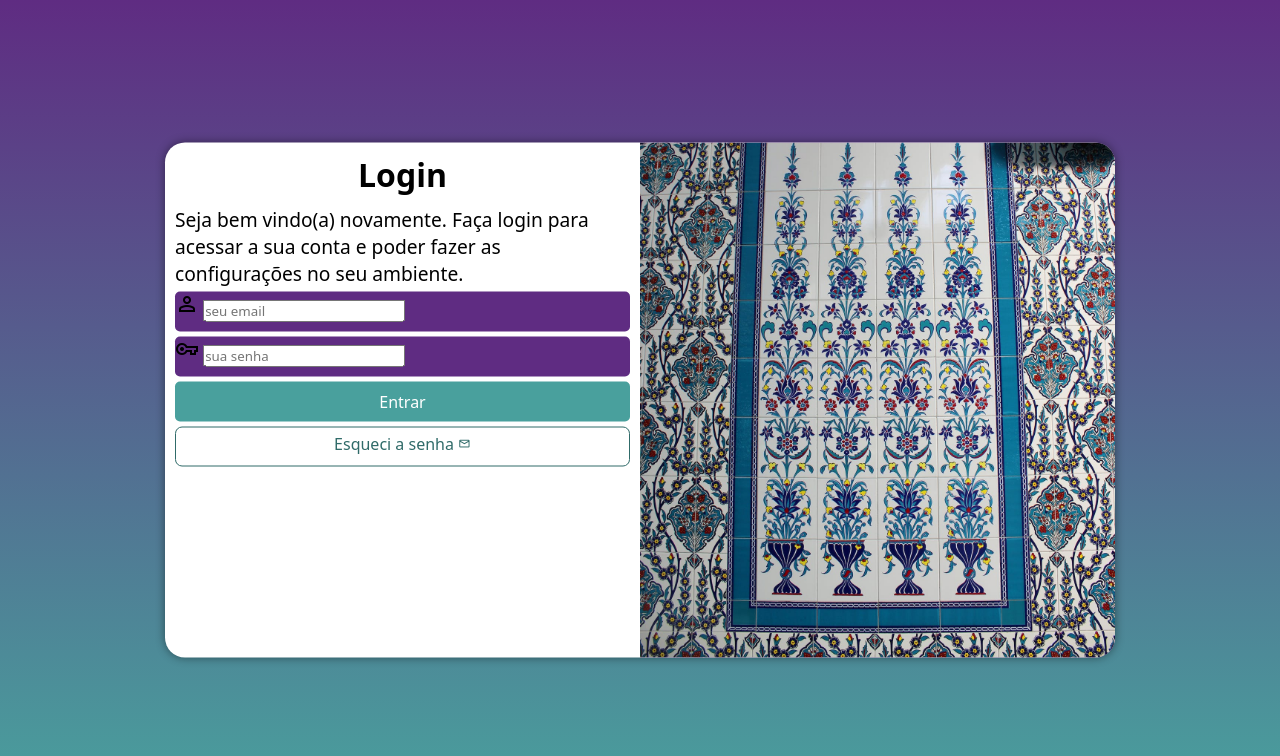
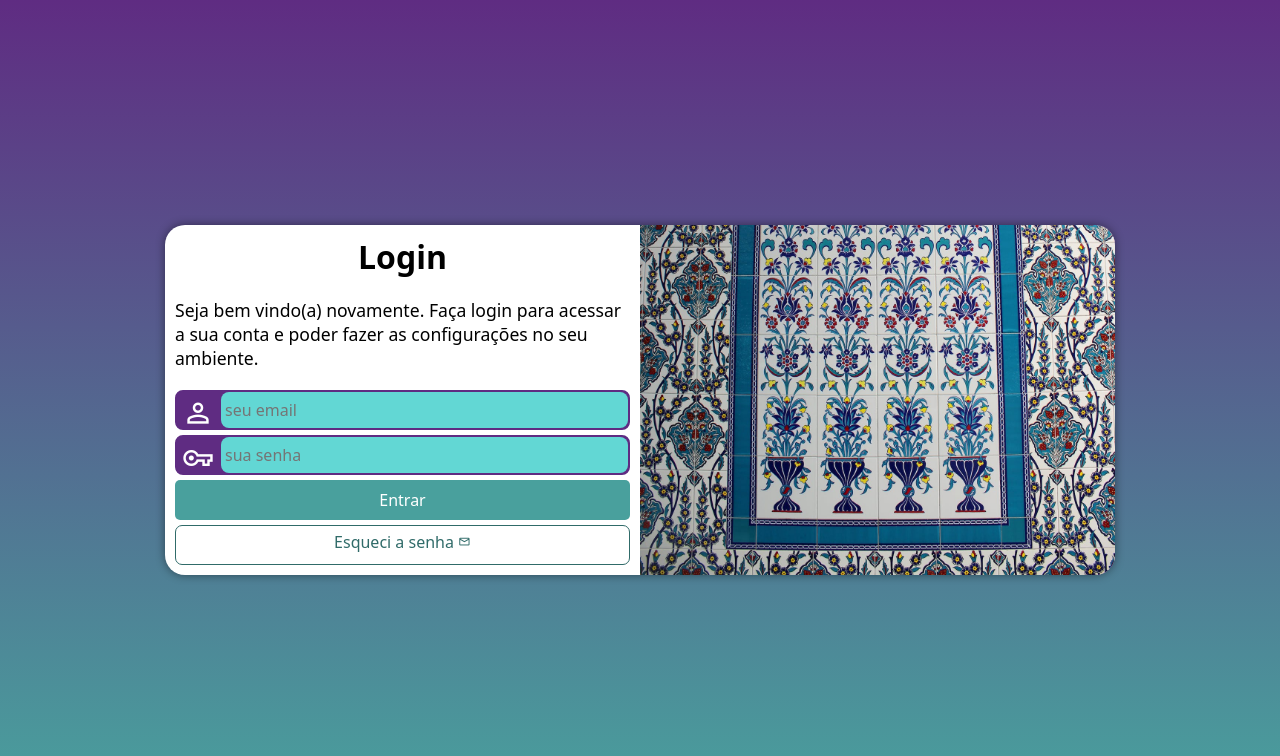
Before and after one commit to Jan-Carneiro/pojeto-login, a plain HTML site: page index.html in a window 1280 px wide. Drawn offline with nearby package versions, Linux system fonts and the light colour scheme.

Commit message:
concluído...

```diff
--- a/estilos/mediaqueries.css
+++ b/estilos/mediaqueries.css
@@ -9,12 +9,14 @@ Desktop: 992px - 1200px;
 Telas grandes: > 1200px.
 */
 
+/*CONFIGURAÇÃO PARA TABLET*/
 @media screen and (min-width: 768px) and (max-width: 992px){
     body{
         background-image: linear-gradient(to top, #49a09d, #5f2c82);
     }
     section#login{
         width: 80vw;
+        height: 280px;
     }
     section#login > div#imagem{
         float: left;
@@ -28,12 +30,14 @@ Telas grandes: > 1200px.
     }
 }
 
+/*CONFIGURAÇÃO PARA DESKTOP*/
 @media screen and (min-width: 992px){
     body{
         background-image: linear-gradient(to top, #49a09d, #5f2c82);
     }
     section#login{
         width: 950px;
+        height: 350px;
     }
     section#login > div#imagem{
         float: right;
@@ -51,6 +55,7 @@ Telas grandes: > 1200px.
     }
 
     div#formulario > p{
-        font-size: 1.2em;
+        font-size: 1.1em;
+        margin: 20px 0px;
     }
 }
--- a/estilos/style.css
+++ b/estilos/style.css
@@ -71,12 +71,35 @@ form > div.campo{
     display: block;
     width: 100%;
     height: 40px;
-    border-radius: 5px;
+    border-radius: 8px;
+    border: 2px solid #5f2c82 ;
     margin: 5px 0px;
 }
 div.campo > label{
     display: none;
 }
+div.campo > span{
+    color: white;
+    /*background-color: black;*/
+    font-size: 2em;
+    width: 40px;
+    padding: 5px;
+}
+div.campo >input{
+    background-color:#62d7d4;
+    font-size: 1em;
+    width: calc(100% - 44px);
+    height: 100%;
+    border: 0px;
+    border-radius: 8px;
+    padding: 4px;
+    margin-left: 44px;
+    transform: translateY(-42px);
+}
+div.campo > input:focus-within{
+    background-color: white;
+}
+
 form > input[type=submit]{
     display: block;
     font-size: 1em;
```
